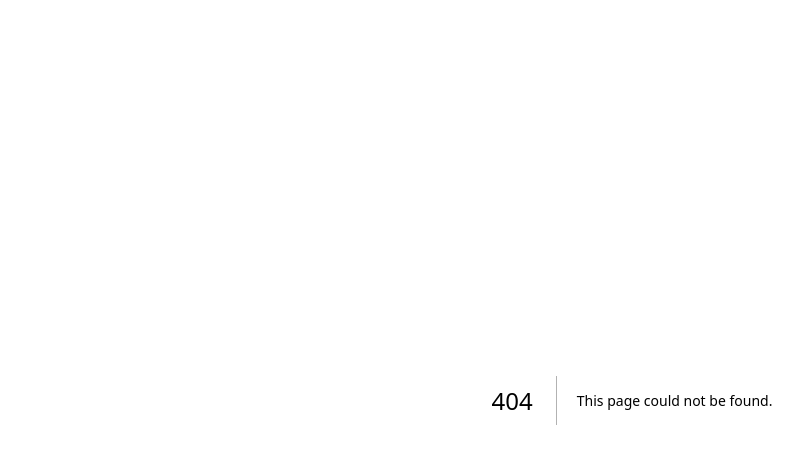
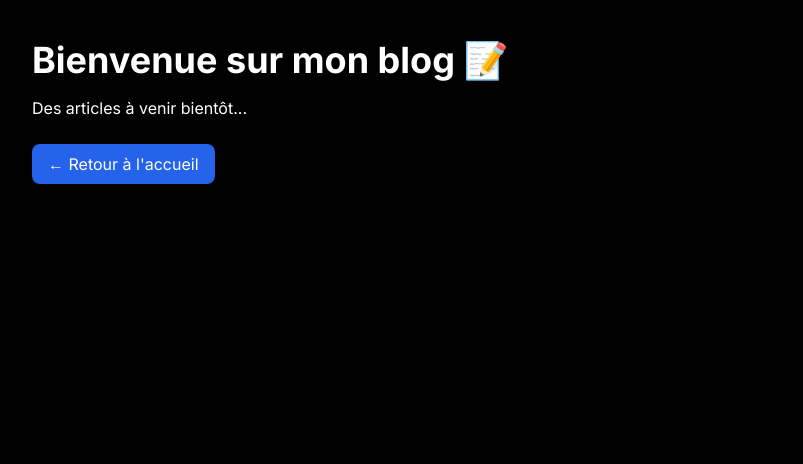
Before and after one commit to ChainerKOMISSA/Portfolio, a Next.js app in the folder portfolio/: page /blog in a window 1280 px wide. Before the commit this address had no page. Shown: the top 464 px of the page, without its empty margins (8-811 px from the left). Built offline with nearby package versions, Linux system fonts and the light colour scheme.

Commit message:
Ajout de la page de blog

```diff
--- /dev/null
+++ b/portfolio/app/blog/page.tsx
@@ -0,0 +1,16 @@
+import Link from "next/link";
+
+export default function BlogPage() {
+    return (
+        <main className="min-h-screen p-10 text-white bg-black">
+            <h1 className="text-4xl font-bold">Bienvenue sur mon blog 📝</h1>
+            <p className="mt-4">Des articles à venir bientôt...</p><br/>
+            <Link
+                href="/"
+                className="inline-block px-4 py-2 bg-blue-600 hover:bg-blue-500 text-white rounded-lg transition"
+            >
+                ← Retour à l'accueil
+            </Link>
+        </main>
+    );
+}
--- a/portfolio/data/index.ts
+++ b/portfolio/data/index.ts
@@ -4,6 +4,7 @@ export const navItems = [
   { name: "Expérience", link: "#experience" },
   { name: "Services", link: "#services" },
   { name: "Contacts", link: "#contact" },
+  { name: "Blog", link: "/blog" },
 ];
 export const gridItems = [
   {
@@ -18,8 +19,8 @@ export const gridItems = [
   },
   {
     id: 4,
-    title: "motivée, dynamique et polyvalente",
-    description: "Je suis",
+    title: "CDI en développement web full stack\nAoût 2025",
+    description: "En recherche de ",
     className: "lg:col-span-2 md:col-span-3 md:row-span-2",
     imgClassName: "",
     titleClassName: "justify-start",
```
